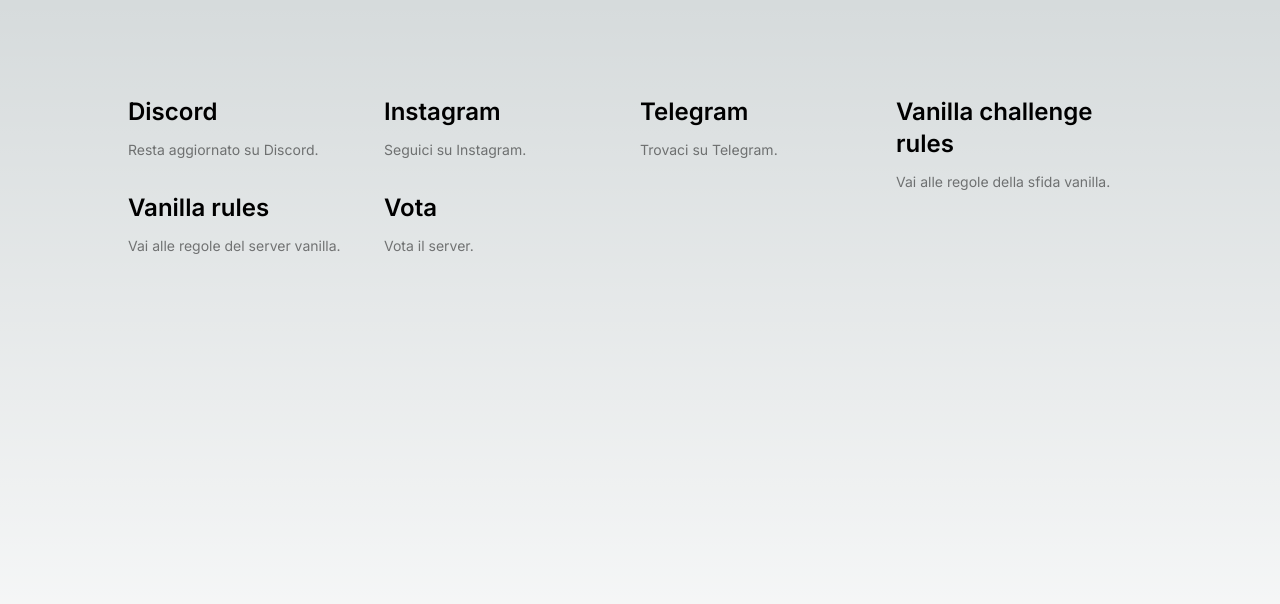
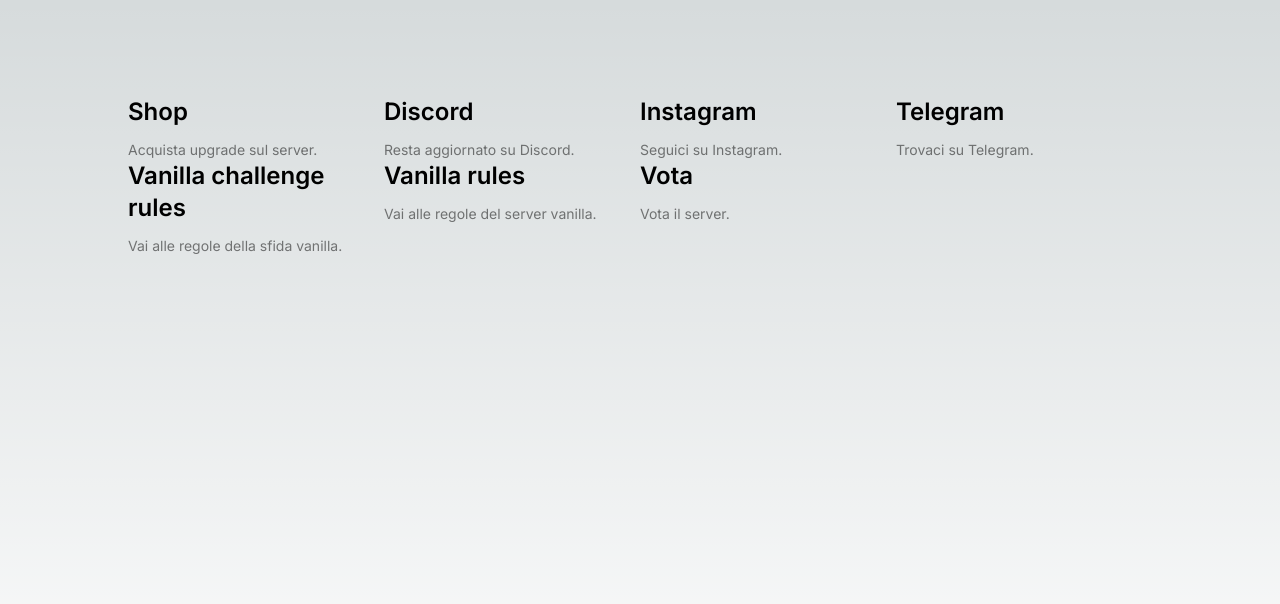
Before and after one commit to DrRek/LonelinessFrontend, a Next.js app: page / in a window 1280 px wide. Shown: the top 604 px of the page. Built offline with nearby package versions, Linux system fonts and the light colour scheme.

Commit message:
added shop linl

```diff
--- a/src/app/page.tsx
+++ b/src/app/page.tsx
@@ -8,6 +8,10 @@
 
       <div className="mb-32 grid text-center lg:mb-0 lg:w-full lg:max-w-5xl lg:grid-cols-4 lg:text-left">
         {/* Navigation links */}
+        <Link href="/shop">
+            <h2 className="mb-3 text-2xl font-semibold">Shop</h2>
+            <p className="m-0 max-w-[30ch] text-sm opacity-50">Acquista upgrade sul server.</p>
+        </Link>
         <Link href="/discord">
             <h2 className="mb-3 text-2xl font-semibold">Discord</h2>
             <p className="m-0 max-w-[30ch] text-sm opacity-50">Resta aggiornato su Discord.</p>
--- /dev/null
+++ b/src/app/shop/page.tsx
@@ -0,0 +1,19 @@
+'use client'
+
+import { useEffect } from 'react';
+
+const URL = "https://www.patreon.com/LonelinessMC/membership"
+const NAME = "Shop"
+
+export default function RedirectPage() {
+
+  useEffect(() => {
+    window.location.href = URL;
+  }, []);
+
+  return (
+    <div>
+      <p>Redirecting to <a href={URL}>{NAME}</a>...</p>
+    </div>
+  );
+}
```
